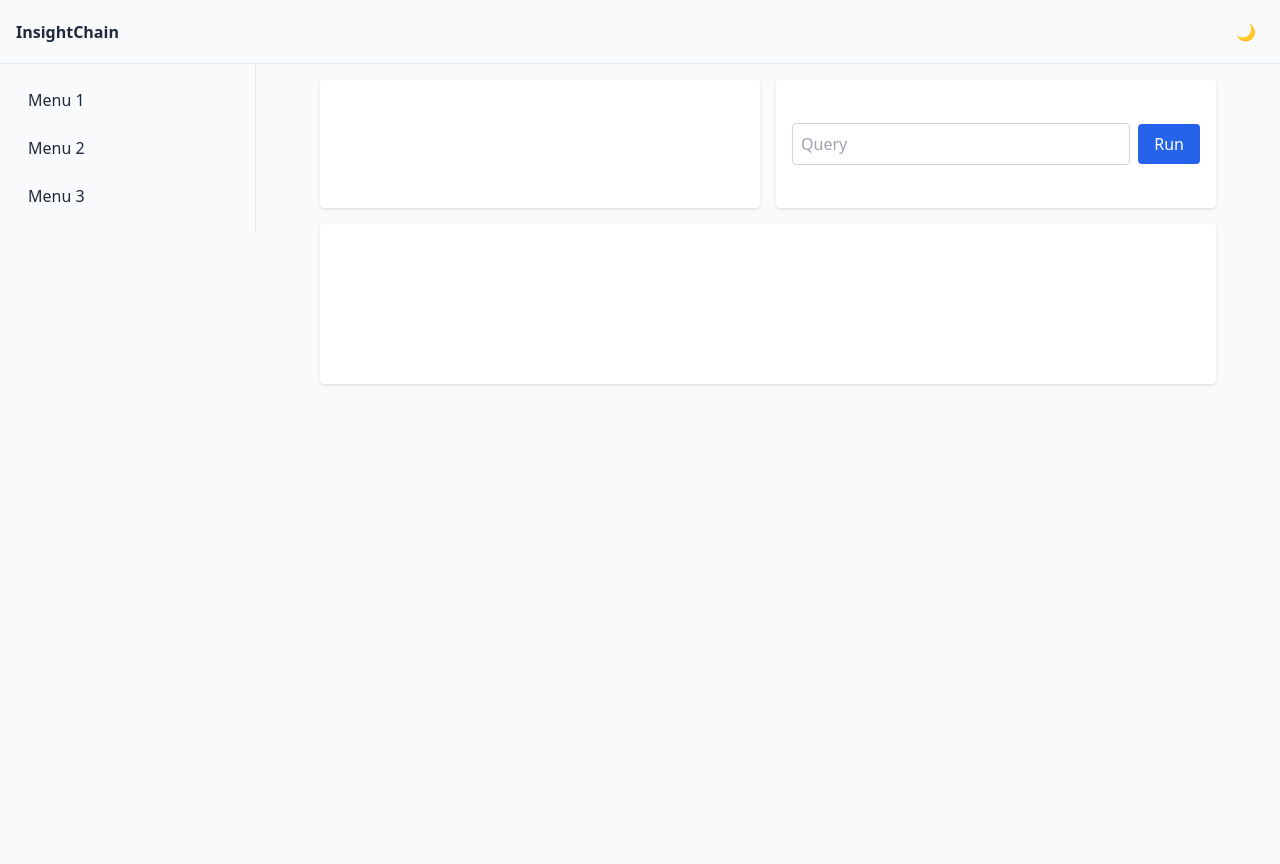
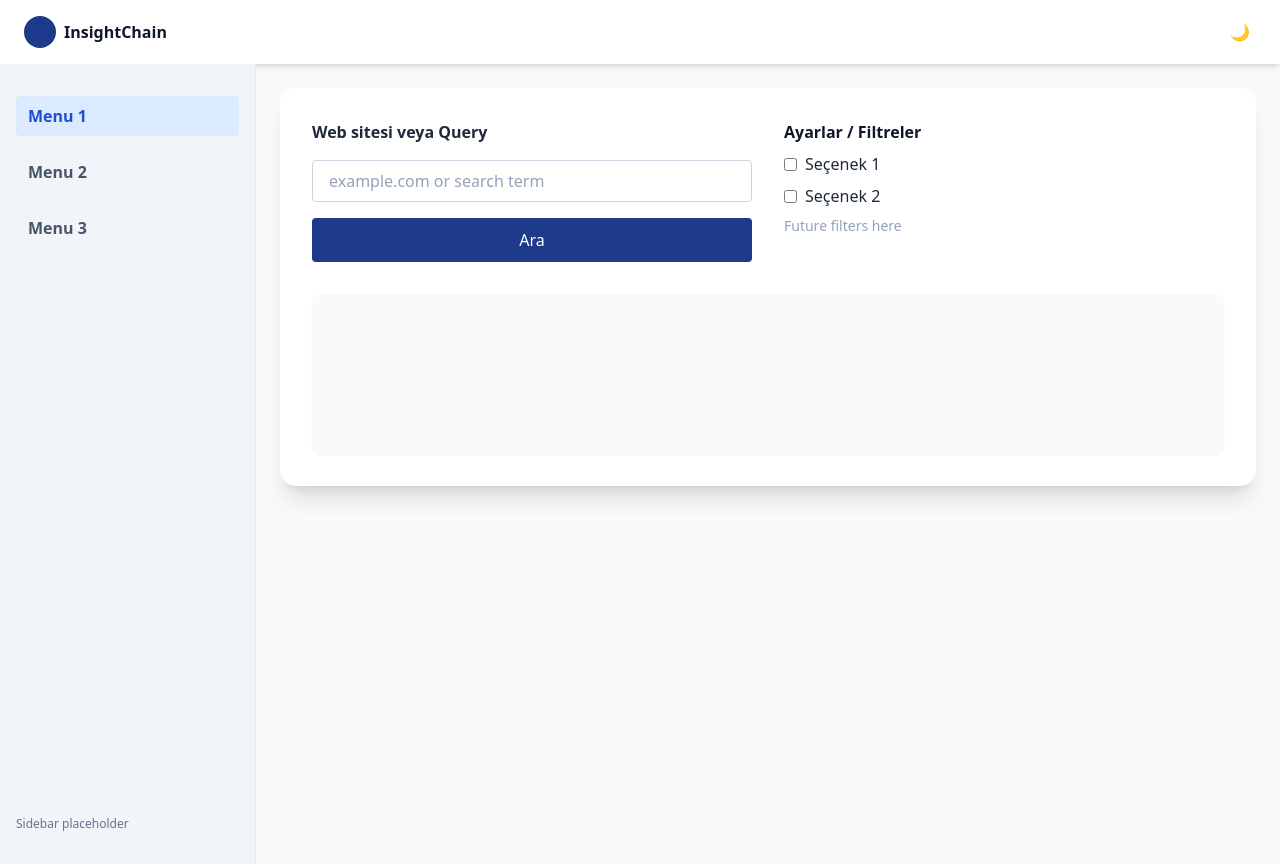
Before and after one commit to muratturan19/InsightChain, a React (Vite) app in the folder frontend/: page / in a window 1280 px wide. Before the commit the page ends 800 px from the top, so only its background shows below. Built offline with nearby package versions, Linux system fonts and the light colour scheme.

Commit message:
Apply design guidelines

```diff
--- a/frontend/src/App.tsx
+++ b/frontend/src/App.tsx
@@ -17,11 +17,11 @@ export default function App() {
 
   return (
     <div className="flex flex-col min-h-screen">
-      <Header onToggleDark={() => setDark((v) => !v)} />
+      <Header onToggleDark={() => setDark((v) => !v)} dark={dark} />
       <div className="flex flex-1">
         <Sidebar />
-        <main className="flex-1 flex items-start justify-center p-4">
-          <div className="w-full max-w-4xl">
+        <main className="flex-1 flex items-start justify-center p-6">
+          <div className="w-full max-w-5xl">
             <MainCard />
           </div>
         </main>
--- a/frontend/src/components/Header.tsx
+++ b/frontend/src/components/Header.tsx
@@ -2,18 +2,22 @@ import React from 'react';
 
 interface HeaderProps {
   onToggleDark: () => void;
+  dark: boolean;
 }
 
-export default function Header({ onToggleDark }: HeaderProps) {
+export default function Header({ onToggleDark, dark }: HeaderProps) {
   return (
-    <header className="flex items-center justify-between h-16 px-4 border-b border-slate-200 dark:border-slate-700">
-      <div className="flex items-center font-semibold">InsightChain</div>
+    <header className="flex items-center justify-between w-full h-16 px-6 py-4 bg-white dark:bg-slate-800 text-slate-900 dark:text-white shadow-md">
+      <div className="flex items-center space-x-2 font-semibold">
+        <div className="w-8 h-8 rounded-full bg-blue-900" />
+        <span>InsightChain</span>
+      </div>
       <button
         aria-label="Toggle dark mode"
         onClick={onToggleDark}
-        className="p-2 rounded hover:bg-slate-200 dark:hover:bg-slate-700"
+        className="w-8 h-8 flex items-center justify-center rounded-full hover:bg-slate-200 dark:hover:bg-slate-700 transition-colors"
       >
-        🌙
+        {dark ? '☀️' : '🌙'}
       </button>
     </header>
   );
--- a/frontend/src/components/MainCard.tsx
+++ b/frontend/src/components/MainCard.tsx
@@ -2,19 +2,36 @@ import React from 'react';
 
 export default function MainCard() {
   return (
-    <div className="space-y-4">
-      <div className="grid md:grid-cols-2 gap-4">
-        <div className="bg-white dark:bg-slate-800 p-4 rounded shadow h-32" />
-        <div className="bg-white dark:bg-slate-800 p-4 rounded shadow flex items-center space-x-2">
+    <div className="bg-white dark:bg-slate-800 rounded-2xl shadow-xl p-8 space-y-8">
+      <div className="grid gap-8 md:grid-cols-2">
+        <div className="space-y-4">
+          <label htmlFor="query" className="block text-slate-800 dark:text-slate-200 font-semibold">
+            Web sitesi veya Query
+          </label>
           <input
+            id="query"
             type="text"
-            className="flex-1 p-2 border border-slate-300 dark:border-slate-600 rounded bg-white dark:bg-slate-700 text-slate-800 dark:text-slate-100"
-            placeholder="Query"
+            className="w-full px-4 py-2 rounded border border-slate-300 dark:border-slate-600 bg-white dark:bg-slate-700 text-slate-900 dark:text-slate-100 placeholder-slate-400 dark:placeholder-slate-500"
+            placeholder="example.com or search term"
           />
-          <button className="px-4 py-2 rounded bg-blue-600 text-white">Run</button>
+          <button className="w-full h-11 bg-blue-900 hover:bg-blue-700 active:bg-blue-800 text-white rounded">
+            Ara
+          </button>
+        </div>
+        <div className="space-y-2">
+          <h2 className="text-base font-semibold text-slate-900 dark:text-white">Ayarlar / Filtreler</h2>
+          <label className="flex items-center space-x-2 text-slate-800 dark:text-slate-200">
+            <input type="checkbox" className="accent-blue-600" />
+            <span>Seçenek 1</span>
+          </label>
+          <label className="flex items-center space-x-2 text-slate-800 dark:text-slate-200">
+            <input type="checkbox" className="accent-blue-600" />
+            <span>Seçenek 2</span>
+          </label>
+          <p className="text-sm text-slate-400 dark:text-slate-500">Future filters here</p>
         </div>
       </div>
-      <div className="bg-white dark:bg-slate-800 p-4 rounded shadow h-40" />
+      <div className="p-4 bg-slate-50 dark:bg-slate-900 rounded-lg shadow-sm h-40" />
     </div>
   );
 }
--- a/frontend/src/components/Sidebar.tsx
+++ b/frontend/src/components/Sidebar.tsx
@@ -2,12 +2,28 @@ import React from 'react';
 
 export default function Sidebar() {
   return (
-    <aside className="w-64 h-full overflow-y-auto border-r border-slate-200 dark:border-slate-700 p-4">
-      <nav className="space-y-2">
-        <a href="#" className="block py-2 px-3 rounded hover:bg-slate-100 dark:hover:bg-slate-800">Menu 1</a>
-        <a href="#" className="block py-2 px-3 rounded hover:bg-slate-100 dark:hover:bg-slate-800">Menu 2</a>
-        <a href="#" className="block py-2 px-3 rounded hover:bg-slate-100 dark:hover:bg-slate-800">Menu 3</a>
+    <aside className="w-64 h-screen overflow-y-auto bg-slate-100 dark:bg-slate-800 border-r border-slate-200 dark:border-slate-700 px-4 py-8 flex flex-col justify-between">
+      <nav className="space-y-4">
+        <a
+          href="#"
+          className="block py-2 px-3 rounded font-semibold text-blue-700 dark:text-blue-400 bg-blue-100 dark:bg-blue-950"
+        >
+          Menu 1
+        </a>
+        <a
+          href="#"
+          className="block py-2 px-3 rounded font-semibold text-slate-600 dark:text-slate-300 hover:bg-slate-200 dark:hover:bg-slate-700"
+        >
+          Menu 2
+        </a>
+        <a
+          href="#"
+          className="block py-2 px-3 rounded font-semibold text-slate-600 dark:text-slate-300 hover:bg-slate-200 dark:hover:bg-slate-700"
+        >
+          Menu 3
+        </a>
       </nav>
+      <div className="text-xs text-slate-500 dark:text-slate-400 mt-8">Sidebar placeholder</div>
     </aside>
   );
 }
```
